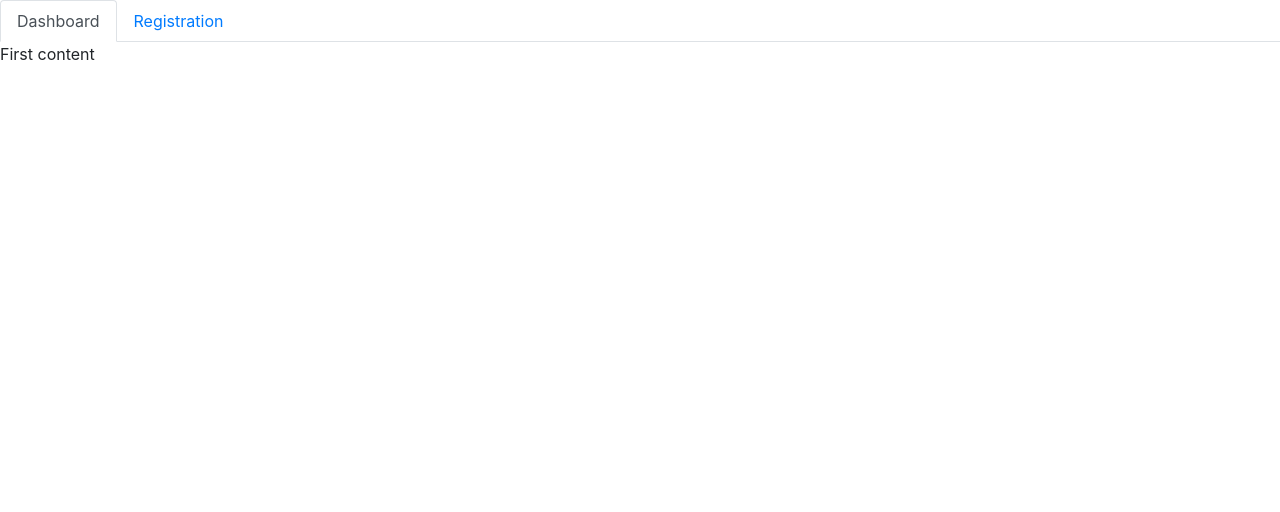
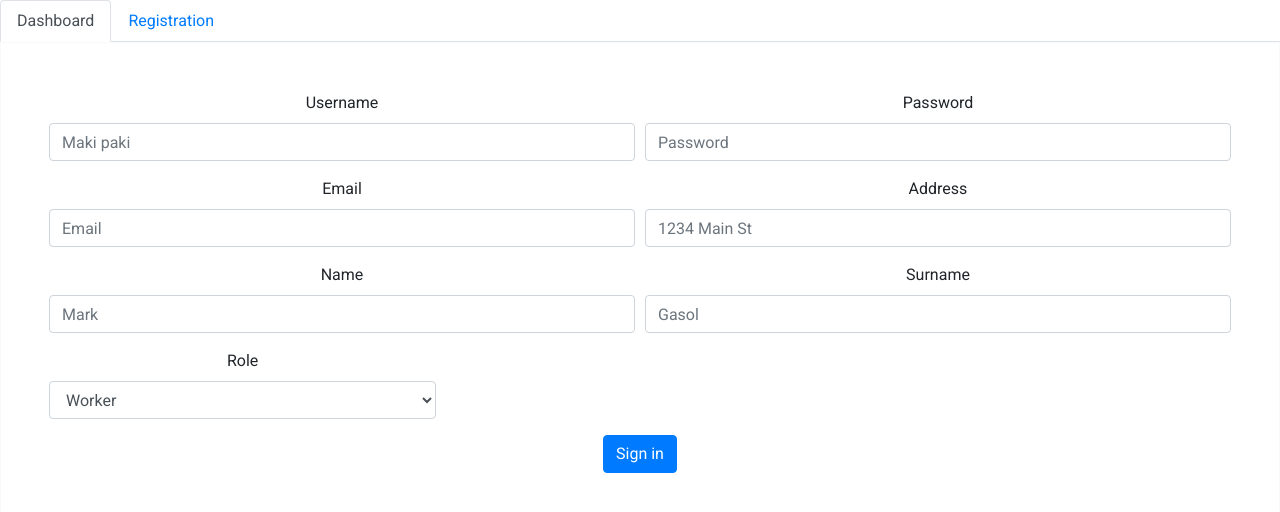
Before and after one commit to VDusanV/Web2Project, an Angular app in the folder electrodistribution-app/: page /registration in a window 1280 px wide. Shown: the top 512 px of the page. Built offline with nearby package versions, Linux system fonts and the light colour scheme.

Commit message:
Add angular material
Now we can add cool stuff from https://material.angular.io/

```diff
--- a/electrodistribution-app/angular.json
+++ b/electrodistribution-app/angular.json
@@ -28,6 +28,7 @@
               "src/assets"
             ],
             "styles": [
+              "./node_modules/@angular/material/prebuilt-themes/deeppurple-amber.css",
               "node_modules/bootstrap/dist/css/bootstrap.min.css",
               "src/styles.css"
             ],
@@ -92,6 +93,7 @@
               "src/assets"
             ],
             "styles": [
+              "./node_modules/@angular/material/prebuilt-themes/deeppurple-amber.css",
               "src/styles.css"
             ],
             "scripts": []
--- a/electrodistribution-app/package.json
+++ b/electrodistribution-app/package.json
@@ -12,16 +12,19 @@
   "private": true,
   "dependencies": {
     "@angular/animations": "~11.2.5",
+    "@angular/cdk": "^11.2.6",
     "@angular/common": "~11.2.5",
     "@angular/compiler": "~11.2.5",
     "@angular/core": "~11.2.5",
     "@angular/forms": "~11.2.5",
     "@angular/localize": "~11.2.5",
+    "@angular/material": "^11.2.6",
     "@angular/platform-browser": "~11.2.5",
     "@angular/platform-browser-dynamic": "~11.2.5",
     "@angular/router": "~11.2.5",
     "@ng-bootstrap/ng-bootstrap": "^9.1.0",
     "bootstrap": "^4.5.0",
+    "bootstrap-icons": "^1.4.0",
     "rxjs": "~6.6.0",
     "tslib": "^2.0.0",
     "zone.js": "~0.11.3"
--- /dev/null
+++ b/electrodistribution-app/src/app/dashboard/dashboard.component.html
@@ -0,0 +1,4 @@
+<p>
+
+  OVDE TREBA IMPLEMENTIRATI DASHBOARd
+</p>
--- /dev/null
+++ b/electrodistribution-app/src/app/dashboard/dashboard.component.ts
@@ -0,0 +1,15 @@
+import { Component, OnInit } from '@angular/core';
+
+@Component({
+  selector: 'app-dashboard',
+  templateUrl: './dashboard.component.html',
+  styleUrls: ['./dashboard.component.css']
+})
+export class DashboardComponent implements OnInit {
+
+  constructor() { }
+
+  ngOnInit() {
+  }
+
+}
--- a/electrodistribution-app/src/app/nav-bar/nav-bar.component.html
+++ b/electrodistribution-app/src/app/nav-bar/nav-bar.component.html
@@ -1,11 +1,11 @@
 <ul ngbNav #nav="ngbNav" class="nav-tabs">
     <li ngbNavItem>
-      <a ngbNavLink routerLink="/dashboard">Dashboard</a>
-      <ng-template ngbNavContent>First content</ng-template>
+      <a ngbNavLink routerLink="/dashboard"> Dashboard</a>
     </li>
     <li ngbNavItem>
       <a ngbNavLink routerLink="/registration">Registration</a>
-      <ng-template ngbNavContent> <app-registration-component></app-registration-component> </ng-template>
     </li>
   </ul>
+
   <div [ngbNavOutlet]="nav"></div>
+  <router-outlet></router-outlet>
--- a/electrodistribution-app/src/app/registration-component/registration-component.component.html
+++ b/electrodistribution-app/src/app/registration-component/registration-component.component.html
@@ -1,47 +1,51 @@
 <!-- Default form register -->
 <form class="text-center border border-light p-5">
 
-  <p class="h4 mb-4">Sign up</p>
-
-  <div class="form-row mb-4">
-    <div class="col">
-      <!-- First name -->
-      <input type="text" id="defaultRegisterFormFirstName" class="form-control" placeholder="First name">
+  <div class="form-row">
+    <div class="form-group col-md-6">
+      <label for="inputAddress">Username</label>
+      <input type="text" class="form-control" id="inputAddress" placeholder="Maki paki">
     </div>
-    <div class="col">
-      <!-- Last name -->
-      <input type="text" id="defaultRegisterFormLastName" class="form-control" placeholder="Last name">
+    <div class="form-group col-md-6">
+      <label for="inputPassword4">Password</label>
+      <input type="password" class="form-control" id="inputPassword4" placeholder="Password">
     </div>
   </div>
+  <div class="form-row">
+    <div class="form-group col-md-6">
+      <label for="inputEmail4">Email</label>
+      <input type="email" class="form-control" id="inputEmail4" placeholder="Email">
+    </div>
+    <div class="form-group col-md-6">
+      <label for="inputAddress">Address</label>
+      <input type="text" class="form-control" id="inputAddress" placeholder="1234 Main St">
+    </div>
+  </div>
+  <div class="form-row">
+    <div class="form-group col-md-6">
+      <label for="inputEmail4">Name</label>
+      <input type="email" class="form-control" id="inputEmail4" placeholder="Mark">
+    </div>
+    <div class="form-group col-md-6">
+      <label for="inputAddress">Surname</label>
+      <input type="text" class="form-control" id="inputAddress" placeholder="Gasol">
+    </div>
+  </div>
+  <div class="form-row">
 
-  <!-- E-mail -->
-  <input type="email" id="defaultRegisterFormEmail" class="form-control mb-4" placeholder="E-mail">
+    <div class="form-group col-md-4">
+      <label for="inputState">Role</label>
+      <select id="inputState" class="form-control">
+        <option selected>Worker</option>
+        <option>Team member</option>
+        <option>Dispatcher</option>
 
-  <!-- Password -->
-  <input type="password" id="defaultRegisterFormPassword" class="form-control" placeholder="Password" aria-describedby="defaultRegisterFormPasswordHelpBlock">
-  <small id="defaultRegisterFormPasswordHelpBlock" class="form-text text-muted mb-4">
-    At least 8 characters and 1 digit
-  </small>
+      </select>
+    </div>
 
-  <!-- Phone number -->
-  <input type="text" id="defaultRegisterPhonePassword" class="form-control" placeholder="Phone number" aria-describedby="defaultRegisterFormPhoneHelpBlock">
-  <small id="defaultRegisterFormPhoneHelpBlock" class="form-text text-muted mb-4">
-    Optional - for two-step authentication
-  </small>
+  </div>
 
-  <!-- Newsletter -->
-
-  <!-- Sign up button -->
-  <button class="btn btn-primary" block="true" type="submit">Sign in</button>
-
-
-
-  <hr>
-
-  <!-- Terms of service -->
-  <p>By clicking
-    <em>Sign up</em> you agree to our
-    <a href="" target="_blank">terms of service</a></p>
+  <button type="submit" class="btn btn-primary">Sign in</button>
 
 </form>
 <!-- Default form register -->
--- a/electrodistribution-app/src/index.html
+++ b/electrodistribution-app/src/index.html
@@ -6,6 +6,11 @@
   <base href="/">
   <meta name="viewport" content="width=device-width, initial-scale=1">
   <link rel="icon" type="image/x-icon" href="favicon.ico">
+
+
+  <link rel="preconnect" href="https://fonts.gstatic.com">
+  <link href="https://fonts.googleapis.com/css2?family=Roboto:wght@300;400;500&display=swap" rel="stylesheet">
+  <link href="https://fonts.googleapis.com/icon?family=Material+Icons" rel="stylesheet">
 </head>
 <body>
 
--- a/electrodistribution-app/src/styles.css
+++ b/electrodistribution-app/src/styles.css
@@ -1 +1,4 @@
 /* You can add global styles to this file, and also import other style files */
+
+html, body { height: 100%; }
+body { margin: 0; font-family: Roboto, "Helvetica Neue", sans-serif; }
```
Also changed, not shown: electrodistribution-app/src/app/app-routing.module.ts (+9 -1 lines), electrodistribution-app/src/app/app.module.ts (+8 -2 lines), electrodistribution-app/src/app/dashboard/dashboard.component.css (added), 2 other files (tests, documents, lock files or other folders).
